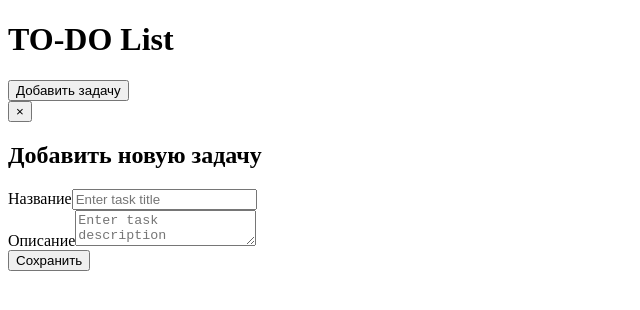
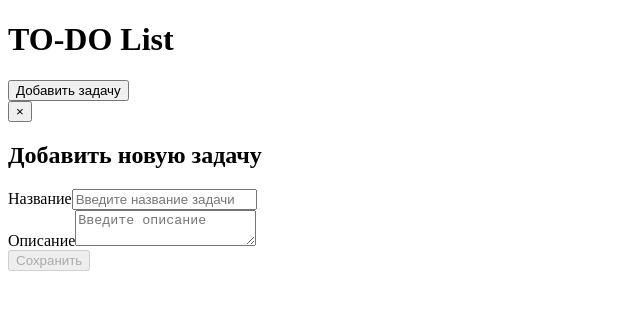
Before and after one commit to MariBanti/traing_efficiently, an Angular app in the folder todo-list/: page / in a window 1280 px wide. Both pictures are taken after a click on the button "Добавить задачу". Shown: the top 310 px of the page, without its empty margins (0-640 px from the left). Built offline with nearby package versions, Linux system fonts and the light colour scheme.

Commit message:
fix: modal was moved to reactive form

```diff
--- a/todo-list/src/app/app.component.ts
+++ b/todo-list/src/app/app.component.ts
@@ -4,6 +4,7 @@ import { TodoListComponent } from './components/todo-list/todo-list.component';
 
 @Component({
   selector: 'app-root',
+  standalone: true,
   imports: [RouterOutlet, TodoListComponent],
   templateUrl: './app.component.html',
   styleUrl: './app.component.scss'
--- a/todo-list/src/app/components/modal/modal.component.html
+++ b/todo-list/src/app/components/modal/modal.component.html
@@ -1,22 +1,36 @@
+<div class="modal" *ngIf="isOpen" (click)="onClose()">
+  <div class="modal__content" (click)="$event.stopPropagation()">
+    <button class="close__btn" (click)="onClose()">&times;</button>
 
-<div class="modal" *ngIf="isOpen" (click)="onClose()">
-    <div class="modal__content" (click)="$event.stopPropagation()">
-      <button class="close__btn" (click)="onClose()">&times;</button>
+    <h2>{{ todo ? 'Изменить задачу' : 'Добавить новую задачу' }}</h2>
 
-      <h2>{{ todo ? 'Изменить задачу' : 'Добавить новую задачу' }}</h2>
-
+    <form [formGroup]="todoForm">
       <div class="form__group">
         <label>Название</label>
-        <input type="text" [(ngModel)]="name" placeholder="Enter task title">
+        <input
+          type="text"
+          formControlName="name"
+          placeholder="Введите название задачи"
+          [class.invalid]="todoForm.get('name')?.invalid && todoForm.get('name')?.touched">
+
       </div>
 
       <div class="form__group">
         <label>Описание</label>
-        <textarea [(ngModel)]="description" placeholder="Enter task description"></textarea>
+        <textarea
+          formControlName="description"
+          placeholder="Введите описание">
+        </textarea>
       </div>
 
       <div class="modal__actions">
-        <button class="save__btn" (click)="onSave()">Сохранить</button>
+        <button
+          class="save__btn"
+          (click)="onSave()"
+          [disabled]="todoForm.invalid">
+          Сохранить
+        </button>
       </div>
-    </div>
+    </form>
   </div>
+</div>
--- a/todo-list/src/app/components/modal/modal.component.ts
+++ b/todo-list/src/app/components/modal/modal.component.ts
@@ -1,13 +1,15 @@
-import { Component, Input, Output, EventEmitter } from '@angular/core';
+import { Component, Input, Output, EventEmitter, ChangeDetectionStrategy } from '@angular/core';
 import { Todo } from '../model/todo';
-import { FormsModule } from '@angular/forms';
+import { ReactiveFormsModule, FormGroup, FormBuilder, Validators} from '@angular/forms';
 import { CommonModule } from '@angular/common';
 
 @Component({
   selector: 'app-modal',
-  imports: [FormsModule, CommonModule],
+  imports: [ReactiveFormsModule, CommonModule],
   templateUrl: './modal.component.html',
-  styleUrl: './modal.component.scss'
+  styleUrl: './modal.component.scss',
+  standalone: true,
+  changeDetection: ChangeDetectionStrategy.OnPush
 })
 export class ModalComponent {
   @Input() isOpen = false;
@@ -15,29 +17,40 @@ export class ModalComponent {
   @Output() save = new EventEmitter<{name: string, description: string}>();
   @Output() close = new EventEmitter<void>();
 
-  public name = "";
-  public description = "";
+  public todoForm: FormGroup;
+
+  constructor(private td: FormBuilder){
+    this.todoForm = this.td.group({
+      name: ["", [Validators.required, Validators.minLength(3)]],
+      description: [""]
+    })
+  }
 
   public ngOnChanges():void{
     if(this.todo){
-      this.name = this.todo.name;
-      this.description = this.todo.description || '';
-    } else{
-      this.name = ""
-      this.description = ""
+      this.todoForm.patchValue({
+        name: this.todo.name,
+        description: this.todo.description || ''
+      })
+    } else {
+      this.todoForm.reset
     }
   }
 
   public onSave():void{
-    if(this.name.trim()){
+    if(this.todoForm.valid){
       this.save.emit({
-        name: this.name.trim(),
-        description: this.description.trim()
+        name: this.todoForm.value.name.trim(),
+        description: this.todoForm.value.description.trim()
       })
     }
   }
 
   public onClose():void{
     this.close.emit()
+    this.todoForm.patchValue({
+      name: '',
+      description: ''
+    })
   }
 }
--- a/todo-list/src/app/components/todo-item/todo-item.component.ts
+++ b/todo-list/src/app/components/todo-item/todo-item.component.ts
@@ -1,11 +1,13 @@
-import { Component, Input, Output, EventEmitter } from '@angular/core';
+import { Component, Input, Output, EventEmitter, ChangeDetectionStrategy } from '@angular/core';
 import { Todo } from '../model/todo';
 
 @Component({
   selector: 'app-todo-item',
   imports: [],
   templateUrl: './todo-item.component.html',
-  styleUrl: './todo-item.component.scss'
+  styleUrl: './todo-item.component.scss',
+  standalone: true,
+  changeDetection: ChangeDetectionStrategy.OnPush
 })
 export class TodoItemComponent {
   @Input() todo! : Todo;
--- a/todo-list/src/app/components/todo-list/todo-list.component.html
+++ b/todo-list/src/app/components/todo-list/todo-list.component.html
@@ -5,7 +5,7 @@
 
     <div class="todo__list">
         <app-todo-item
-        *ngFor="let todo of todos.items"
+        *ngFor="let todo of todos.items; trackBy: trackById"
         [todo] = "todo"
         (showDescription) = "showDescription(todo.id)"
         (toggleComplete) = "toggleComplete(todo.id)"
--- a/todo-list/src/app/components/todo-list/todo-list.component.ts
+++ b/todo-list/src/app/components/todo-list/todo-list.component.ts
@@ -1,4 +1,4 @@
-import { Component } from '@angular/core';
+import { Component, ChangeDetectionStrategy } from '@angular/core';
 import { FormsModule } from '@angular/forms';
 import { CommonModule } from '@angular/common';
 import { TodoItemComponent } from '../todo-item/todo-item.component';
@@ -12,7 +12,8 @@ import { TodoList } from '../todo-list.service';
   providers: [TodoList],
   templateUrl: './todo-list.component.html',
   styleUrl: './todo-list.component.scss',
-  standalone: true
+  standalone: true,
+  changeDetection: ChangeDetectionStrategy.OnPush
 })
 export class TodoListComponent {
   constructor(public todos : TodoList){}
@@ -58,4 +59,8 @@ export class TodoListComponent {
     }
     this.closeModal
   }
+
+  public trackById(todo: any):number{
+    return todo.id
+  }
 }
```
